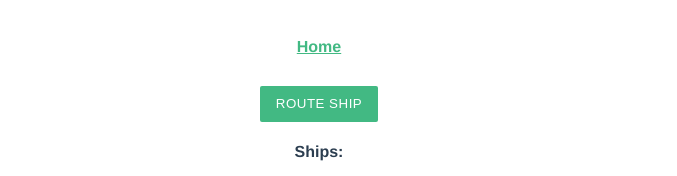
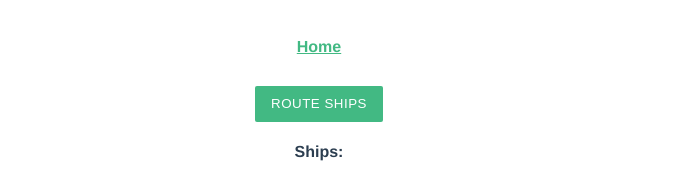
Before and after one commit to mkryan1988/coding-challenge-1, a Vue app: page /#/ in a window 1280 px wide. Shown: the top 176 px of the page, without its empty margins (321-998 px from the left). Built offline with nearby package versions, Linux system fonts and the light colour scheme.

Commit message:
Add check to skip step if position is in warnings array Added watcher to run routing of all ships

```diff
--- a/src/components/challenge-1.vue
+++ b/src/components/challenge-1.vue
@@ -1,6 +1,6 @@
 <template>
   <div class="hello">
-    <button class="btn" :class="{'disabled' : loading || currentShip > 2}" @click="routeShip">Route Ship</button>
+    <button class="btn" :class="{'disabled' : loading || currentShip > 2}" @click="routeShip">Route Ships</button>
     <h4>Ships:</h4>
     <ol>
       <li v-for="(ship, index) in ships" :key="'ship-'+ index" >{{ship}}</li>
@@ -33,6 +33,11 @@ export default {
       loading: false,
       warnings: [],
       currentShip: 0
+    }
+  },
+  watch: {
+    currentShip () {
+      this.routeShip()
     }
   },
   methods: {
@@ -94,7 +99,6 @@ export default {
       return newPos.replace(/.$/, newDirection)
     },
     rotateRight (newPos) {
-      console.log(newPos)
       var newPosStripped = newPos.replace(/\s+/g, '');
       var oldDirection = newPosStripped.charAt(2);
       var newDirection = ''
@@ -125,13 +129,13 @@ export default {
       } else if (currentDirection === 'W') {
         newX = newX - 1
       }
-
       // Check if nextStep is off grid (inner: checks previous warning)
       var maxX = Math.trunc(this.gridNE[0])
       var maxY = Math.trunc(this.gridNE[this.gridNE.length -1])
+      // If movement if off grid
       if (newX < 0 || newX > maxX || newY < 0 || newY > maxY) {
+        // If var newPos is in warnings array push previous position to route
         if (this.warnings.includes(newPos)) {
-           alert('warning')
            this.route.push(newPos)
            return newPos
         } else {
@@ -140,7 +144,6 @@ export default {
           return false
         }
       } else {
-        // console.log(newX + ' ' + newY + ' ' + currentDirection);
         this.route.push(newX + ' ' + newY + ' ' + currentDirection)
         return newX + ' ' + newY + ' ' + currentDirection
       }
@@ -149,7 +152,6 @@ export default {
 }
 </script>
 
-<!-- Add "scoped" attribute to limit CSS to this component only -->
 <style scoped lang="scss">
 h3 {
   margin: 40px 0 0;
```
